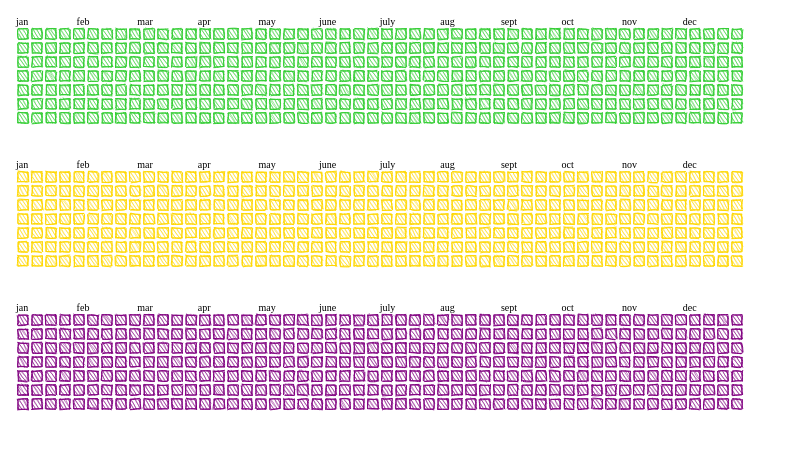
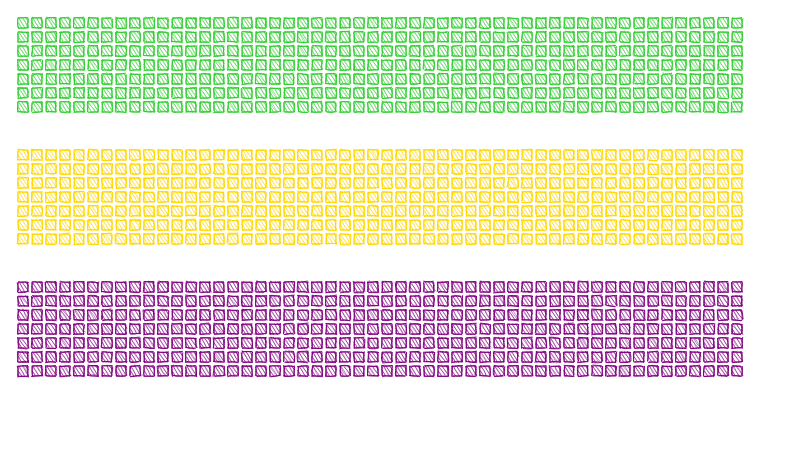
Before and after one commit to jonathanhudak/obsidian-tools, a SvelteKit app in the folder ui/: page / in a window 1280 px wide. Shown: the top 450 px of the page, without its empty margins (0-792 px from the left). Built offline with nearby package versions, Linux system fonts and the light colour scheme.

Commit message:
Add rought start of tooltip using floating-ui lib

```diff
--- a/ui/package.json
+++ b/ui/package.json
@@ -33,6 +33,7 @@
 	},
 	"type": "module",
 	"dependencies": {
+		"@floating-ui/dom": "^1.1.0",
 		"@sveltejs/adapter-static": "^1.0.5",
 		"gh-pages": "^5.0.0",
 		"rough-notation": "^0.5.1",
--- /dev/null
+++ b/ui/src/components/DailyNoteTooltip.svelte
@@ -0,0 +1,17 @@
+<div id="tooltip">hello</div>
+
+<style>
+	#tooltip {
+		display: none;
+		width: max-content;
+		position: absolute;
+		top: 0;
+		left: 0;
+		background: #222;
+		color: white;
+		font-weight: bold;
+		padding: 5px;
+		border-radius: 4px;
+		font-size: 90%;
+	}
+</style>
--- a/ui/src/components/RoughCalendar.svelte
+++ b/ui/src/components/RoughCalendar.svelte
@@ -1,17 +1,19 @@
 <script lang="ts">
-    import { onMount, tick } from "svelte";
+	import { onMount, tick } from 'svelte';
 	import rough from 'roughjs';
-	import { annotate } from 'rough-notation';
+	import { tooltip } from './_tooltip.js';
+	import Tooltip from './DailyNoteTooltip.svelte';
+	// import { annotate } from 'rough-notation';
 	export let activeColor: string = 'limegreen';
-    let canvas: HTMLCanvasElement
-	let height: number = 100, width: number = 1100;
-    onMount(async () => {
-        let rc = rough.canvas(canvas);
-        let ctx = canvas.getContext("2d");
+	let canvas: HTMLCanvasElement;
+	let height: number = 100,
+		width: number = 1100;
+	onMount(async () => {
+		let rc = rough.canvas(canvas);
+		let ctx = canvas.getContext('2d');
 		canvas.width = width;
 		canvas.height = height;
 		await tick();
-
 
 		if (window.matchMedia && window.matchMedia('(prefers-color-scheme: dark)').matches) {
 			// dark mode
@@ -25,13 +27,20 @@
 					stroke: activeColor,
 					fill: activeColor,
 					hachureAngle: 33,
-					hachureGap: 3,
+					hachureGap: 3
 				});
 			}
 		}
+	});
+</script>
 
-    });
-</script>
+<div class="calendar">
+	<div class="calendar-body">
+		<canvas bind:this={canvas} use:tooltip />
+		<Tooltip />
+	</div>
+</div>
+
 <style>
 	.calendar {
 		padding: 1rem;
@@ -62,23 +71,3 @@
 		text-align: left;
 	}
 </style>
-
-<div class="calendar">
-<ol class="months">
-	<li>Jan</li>
-	<li>Feb</li>
-	<li>Mar</li>
-	<li>Apr</li>
-	<li>May</li>
-	<li>June</li>
-	<li>July</li>
-	<li>Aug</li>
-	<li>Sept</li>
-	<li>Oct</li>
-	<li>Nov</li>
-	<li>Dec</li>
-</ol>
-<div class="calendar-body">
-<canvas bind:this={canvas} />
-</div>
-</div>
--- /dev/null
+++ b/ui/src/components/_tooltip.ts
@@ -0,0 +1,42 @@
+// popper core version relies on node's 'process.env' - umd does not
+// see https://popper.js.org/docs/v2/#distribution-targets
+import { computePosition } from '@floating-ui/dom';
+
+export function tooltip(container) {
+	let tt, popperInstance, componentInstance;
+
+	container.addEventListener('mousemove', move);
+	container.addEventListener('mouseout', hide);
+
+	function setPosition(e) {
+		console.log(e);
+		const { clientX: x, clientY: y } = e;
+		const tooltip = document.querySelector('#tooltip');
+		console.log(tooltip);
+		computePosition(container, tooltip).then(({ x, y }) => {
+			Object.assign(tooltip.style, {
+				left: `${x}px`,
+				top: `${y}px`
+			});
+		});
+	}
+
+	function move(e) {
+		setPosition(e);
+		const tooltip = document.querySelector('#tooltip');
+		tooltip.style.display = 'block';
+	}
+
+	function hide() {
+		const tooltip = document.querySelector('#tooltip');
+		tooltip.style.display = 'none';
+	}
+
+	return {
+		destroy() {
+			container.removeEventListener('mouseover', setPosition);
+			container.removeEventListener('mousemove', setPosition);
+			// container.removeEventListener('mouseout', hide);
+		}
+	};
+}
```
Also changed, not shown: 2 other files (tests, documents, lock files or other folders).
